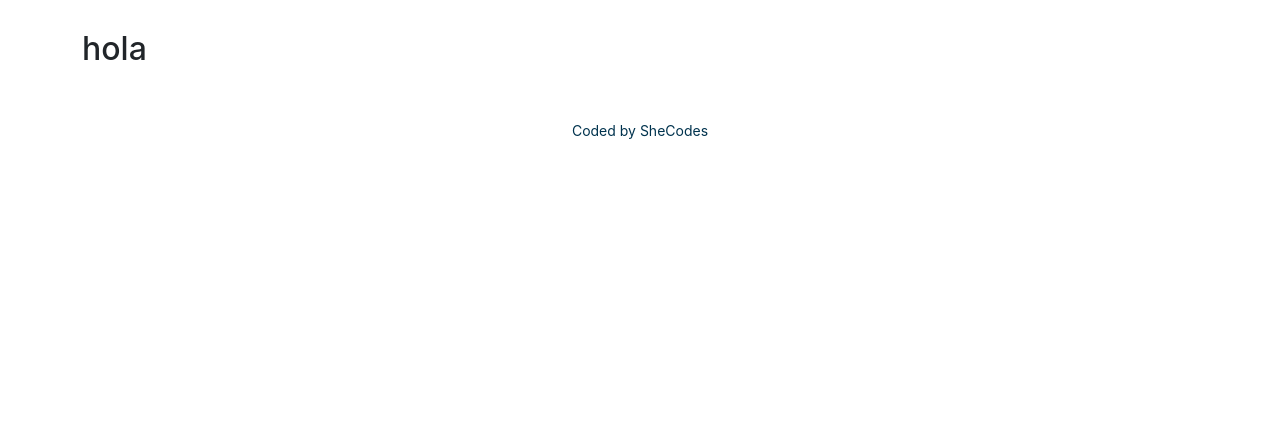
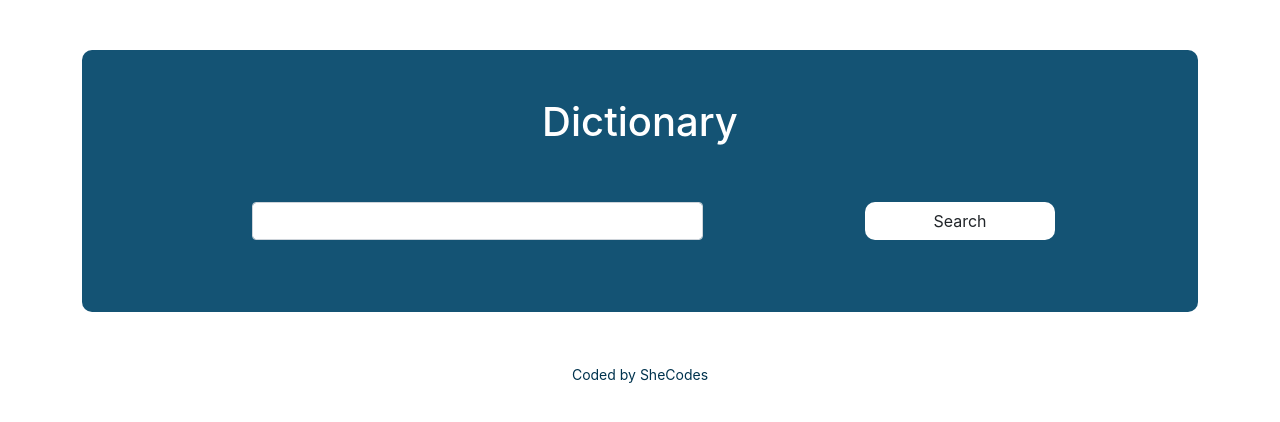
Before and after one commit to dayana-pv/dictionary, a React (Create React App) app: page / in a window 1280 px wide. Shown: the top 422 px of the page. Built offline with nearby package versions, Linux system fonts and the light colour scheme.

Commit message:
Added dictionary

```diff
--- a/src/App.js
+++ b/src/App.js
@@ -1,4 +1,5 @@
 import "./App.css";
+import Dictionary from "./Dictionary";
 
 export default function App() {
   return (
@@ -6,7 +7,7 @@ export default function App() {
       <div className="container">
         <header className="App-header"></header>
         <main>
-          <h2>hola</h2>
+          <Dictionary />
         </main>
         <footer className="App-footer">
           <small>Coded by SheCodes</small>
--- /dev/null
+++ b/src/Dictionary.css
@@ -0,0 +1,25 @@
+.header-dictionary {
+  margin-top: 50px;
+  background: #145374;
+  border-radius: 10px;
+}
+
+.title-dictionary {
+  text-align: center;
+  color: white;
+}
+
+.search-dictionary {
+  text-align: center;
+  background-color: blueviolet;
+}
+
+.button-dictionary {
+  background: #ffffff;
+  border-radius: 10px;
+  margin: 0px 50px 0px 100px;
+}
+
+.form-dictionary {
+  margin: 0px 50px 0px 170px;
+}
--- /dev/null
+++ b/src/Dictionary.js
@@ -0,0 +1,45 @@
+import React, { useState } from "react";
+import axios from "axios";
+import "./Dictionary.css";
+
+export default function Dictionary() {
+  let [keyword, setkeyword] = useState("");
+
+  function handleResponse(response) {}
+
+  function search(event) {
+    event.preventDefault();
+
+    let apiUrl = `https://api.dictionaryapi.dev/api/v2/entries/en/${keyword}`;
+    axios.get(apiUrl).then(handleResponse);
+  }
+
+  function handleKeywordChange(event) {
+    setkeyword(event.target.value);
+  }
+
+  return (
+    <div className="Dictionary">
+      <div className="header-dictionary">
+        <br /> <br />
+        <h1 className="title-dictionary">Dictionary</h1>
+        <br /> <br />
+        <form onSubmit={search} class=" row ">
+          <div className="col-5 form-dictionary">
+            <input
+              type="search"
+              onChange={handleKeywordChange}
+              className="form-control  "
+            />
+          </div>
+
+          <button type="submit" className="btn col-2 button-dictionary ">
+            Search
+          </button>
+        </form>
+        <br /> <br />
+        <br />
+      </div>
+    </div>
+  );
+}
```
